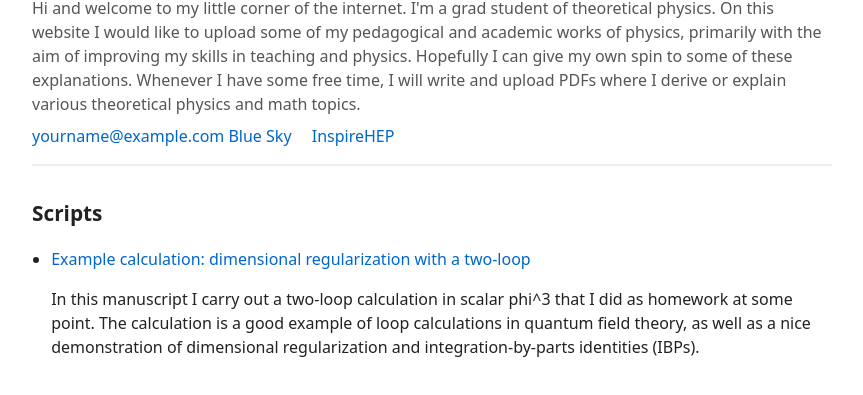
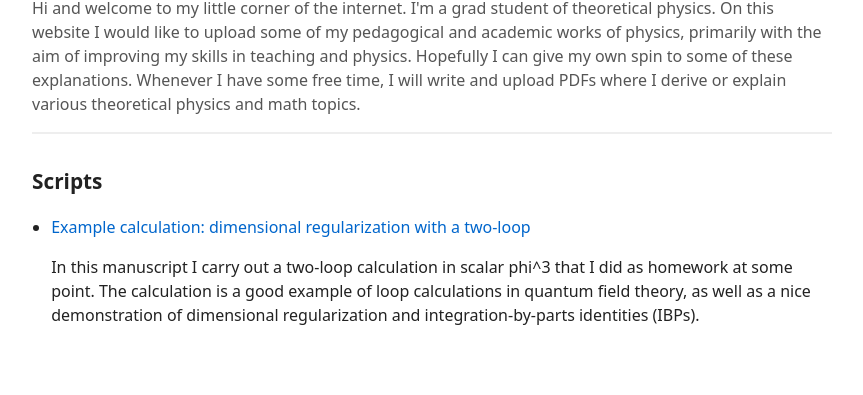
Before and after one commit to habrahamyan/home, a plain HTML site: page index.html in a window 1280 px wide. Shown: the part 87-482 px from the top of the page, without its empty margins (208-1071 px from the left). Drawn offline with Linux system fonts and the light colour scheme.

Commit message:
Update index.html

```diff
--- a/index.html
+++ b/index.html
@@ -52,17 +52,6 @@
     <h1>Hrach Abrahamyan</h1>
     <p class="description">Hi and welcome to my little corner of the internet. I'm a grad student of theoretical physics. On this website I would like to upload some of my pedagogical and academic works of physics, primarily with the aim of improving my skills in teaching and physics. Hopefully I can give my own spin to some of these explanations. Whenever I have some free time, I will write and upload PDFs where I derive or explain various theoretical physics and math topics.</p>
 
-    <nav style="margin-top:0.5rem;">
-      <a href="mailto:yourname@example.com">yourname@example.com</a>
-      <a href="https://bsky.app/profile/yourhandle" target="_blank" rel="noopener"
-       style="margin-right:1rem; text-decoration:none; color:#0066cc;">
-       Blue Sky
-      </a>
-      <a href="https://inspirehep.net/authors/YOUR-ID" target="_blank" rel="noopener"
-       style="text-decoration:none; color:#0066cc;">
-       InspireHEP
-      </a>
-  </nav>
   </header>
 
   <h2>Scripts</h2>
```
